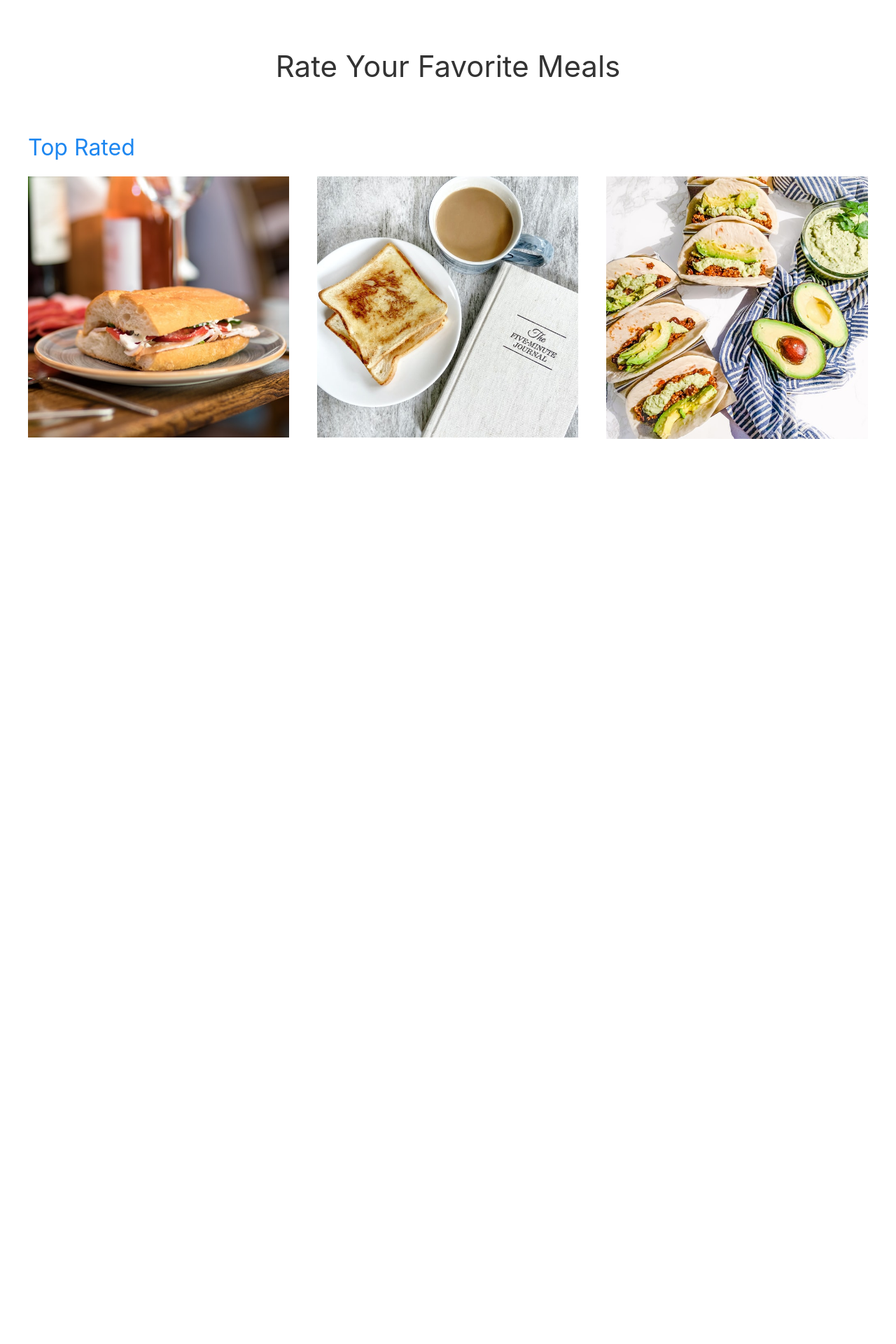
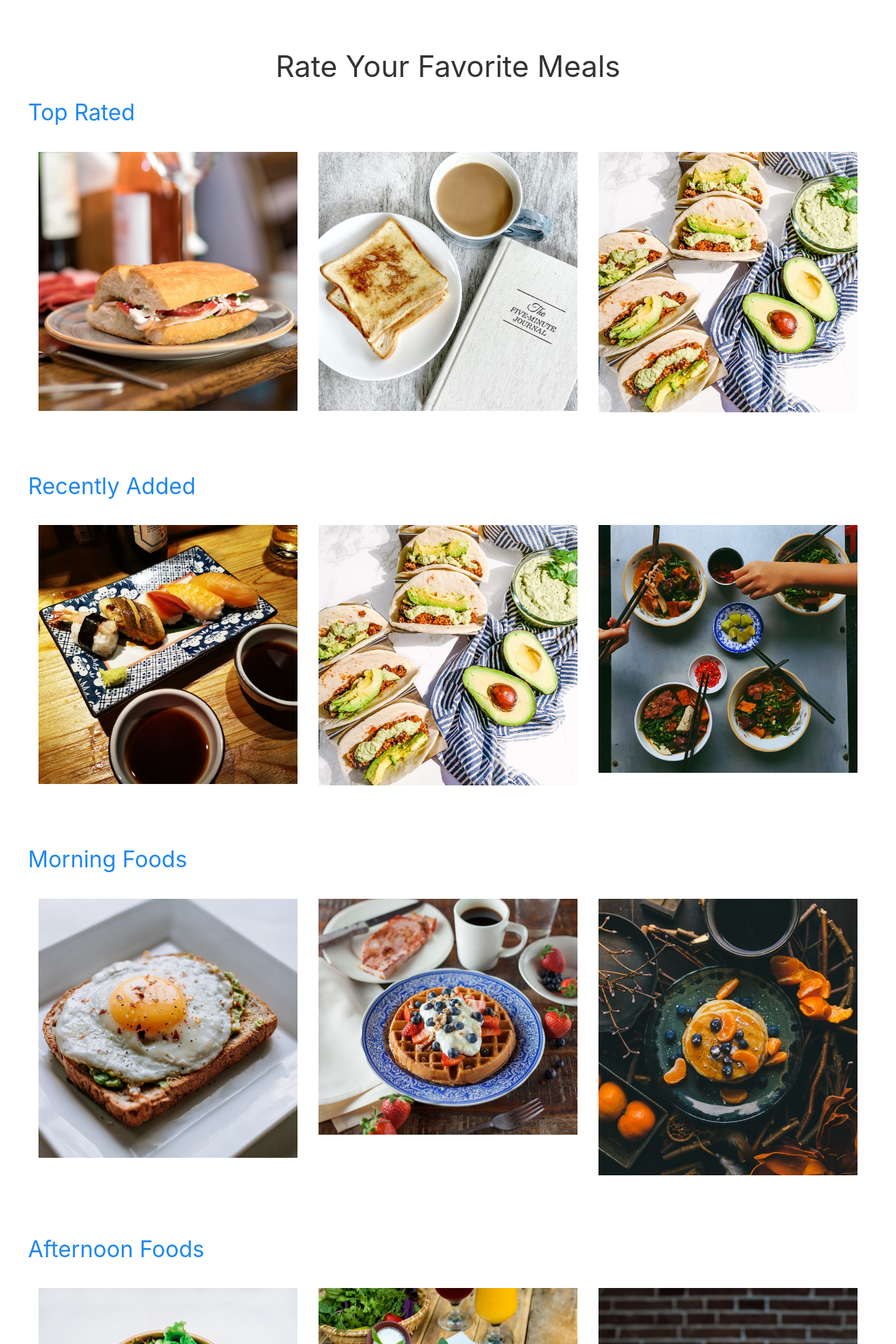
Before and after one commit to AkinoJoey/meal_ratings_site, a Django app: page / in a window 1280 px wide. Shown: the top 1920 px of the page at 70% size. Before the commit the page ends 627 px from the top, so only its background shows below. Run offline with Django 4.2, Linux system fonts and the light colour scheme; data comes from the database, SQL or seed files in the repository; some libraries are stand-ins or nearby versions.

Commit message:
indexのフロントエンドを作成

```diff
--- a/meal_ratings_site/meals/templates/meals/index.html
+++ b/meal_ratings_site/meals/templates/meals/index.html
@@ -15,19 +15,118 @@
 
 <body>
     <div class="uk-container">
-        <h1 class="uk-text-center uk-margin-large-top uk-margin-remove-bottom"><a class="uk-link-reset" href="">Rate Your Favorite Meals</a></h1>
-        <div class="uk-section uk-section-default">
+        <h1 class="uk-text-center uk-margin-large-top"><a class="uk-link-reset" href="">Rate Your Favorite Meals</a></h1>
+        <!-- top rated -->
+        <div class="uk-section uk-padding-remove-top">
             <div class="uk-container">
-                <h2><a  href="#">Top Rated</a></h2>
-                <div class="uk-grid-match uk-child-width-1-3@m" uk-grid>
+                <h2><a href="#">Top Rated</a></h2>
+                <div class="uk-flex uk-flex-around">
                     {% for meal in top3_list %}
-                    <div>
+                    <div class="uk-padding-small">
                         <a href="#"><img src="{% static 'meals/images/' %}{{ meal.imageUrl }}" alt="{{ meal.name }}"></a>
                     </div>
                     {% endfor %}
                 </div>
             </div>
         </div>
+
+        <!-- recently added -->
+        <div class="uk-section uk-padding-remove-top">
+            <div class="uk-container">
+                <h2><a href="#">Recently Added</a></h2>
+                <div class="uk-flex uk-flex-around">
+                    {% for meal in recently_added_list %}
+                    <div class="uk-padding-small">
+                        <a href="#"><img src="{% static 'meals/images/' %}{{ meal.imageUrl }}" alt="{{ meal.name }}"></a>
+                    </div>
+                    {% endfor %}
+                </div>
+            </div>
+        </div>
+        <!-- morning -->
+        <div class="uk-section uk-padding-remove-top">
+            <div class="uk-container">
+                <h2><a href="#">Morning Foods</a></h2>
+                <div class="uk-flex uk-flex-around">
+                    {% for meal in morning_foods_list %}
+                    <div class="uk-padding-small">
+                        <a href="#"><img src="{% static 'meals/images/' %}{{ meal.imageUrl }}" alt="{{ meal.name }}"></a>
+                    </div>
+                    {% endfor %}
+                </div>
+            </div>
+        </div>
+        <!-- afternoon -->
+        <div class="uk-section uk-padding-remove-top">
+            <div class="uk-container">
+                <h2><a href="#">Afternoon Foods</a></h2>
+                <div class="uk-flex uk-flex-around">
+                    {% for meal in afternoon_foods_list %}
+                    <div class="uk-padding-small">
+                        <a href="#"><img src="{% static 'meals/images/' %}{{ meal.imageUrl }}" alt="{{ meal.name }}"></a>
+                    </div>
+                    {% endfor %}
+                </div>
+            </div>
+        </div>
+        <!-- evening -->
+        <div class="uk-section uk-padding-remove-top">
+            <div class="uk-container">
+                <h2><a href="#">Evening Foods</a></h2>
+                <div class="uk-flex uk-flex-around">
+                    {% for meal in evening_foods_list %}
+                    <div class="uk-padding-small">
+                        <a href="#"><img src="{% static 'meals/images/' %}{{ meal.imageUrl }}" alt="{{ meal.name }}"></a>
+                    </div>
+                    {% endfor %}
+                </div>
+            </div>
+        </div>
+
+        <!-- add a new meal -->
+        <div class="uk-section uk-padding-remove-top">
+            <div class="uk-container">
+                <h2>Add a new Meal</h2>
+                <form class="uk-form-stacked">
+
+                    <div class="uk-margin">
+                        <label class="uk-form-label" for="form-stacked-text">Name</label>
+                        <div class="uk-form-controls">
+                            <input class="uk-input" id="form-stacked-text" type="text" placeholder="Hamburger" required>
+                        </div>
+                    </div>
+                    <div class="uk-margin">
+                        <label class="uk-form-label" for="form-stacked-text">Image URL</label>
+                        <div class="uk-form-controls">
+                            <input class="uk-input" id="form-stacked-text" type="text" placeholder="1.jpg" required>
+                        </div>
+                    </div>
+                    <div class="uk-margin">
+                        <label class="uk-form-label" for="form-stacked-text">Country of Origin</label>
+                        <div class="uk-form-controls">
+                            <input class="uk-input" id="form-stacked-text" type="text" placeholder="Germany" required>
+                        </div>
+                    </div>
+                    <div class="uk-margin">
+                        <div class="uk-form-label">Typical Time Eaten</div>
+                        <select class="uk-select" name="typical-meal-time" id="typical-meal-time">
+                            <option value="1">Morning</option>
+                            <option value="2">Afternoon</option>
+                            <option value="3">Evening</option>
+                        </select>
+                    </div>
+                    <div class="uk-margin">
+                        <label class="uk-form-label" for="form-stacked-text">Description</label>
+                        <div class="uk-form-controls">
+                            <input class="uk-input" id="form-stacked-text" type="text" placeholder="Sandwich made with ground beef patty" required>
+                        </div>
+                    </div>
+                    <button class="uk-button uk-button-primary uk-align-center">Submit</button>
+                </form>
+            </div>
+        </div>
     </div>
+
+
 </body>
 </html>
--- a/meal_ratings_site/meals/views.py
+++ b/meal_ratings_site/meals/views.py
@@ -1,13 +1,26 @@
 from django.shortcuts import render
 from django.http import HttpResponse
-from .models import Meal, MealRating
+from .models import Meal
 from django.db.models import Avg
-
 
 
 def index(request):
     top3_list = Meal.objects.annotate(avg_rating=Avg('mealrating__rating')).order_by('-avg_rating').values('name', 'imageUrl')[:3]
+    recently_added_list = Meal.objects.all().order_by('-dateAdded').values('name', 'imageUrl')[:3]
+
+    morning = 1
+    afternoon = 2
+    evening = 3
+
+    morning_foods_list = Meal.objects.filter(typicalMealTime = morning).values('name','imageUrl')[:3]
+    afternoon_foods_list = Meal.objects.filter(typicalMealTime = afternoon).values('name','imageUrl')[:3]
+    evening_foods_list = Meal.objects.filter(typicalMealTime = evening).values('name','imageUrl')[:3]
+
     context = {
-        "top3_list": top3_list
+        'top3_list': top3_list,
+        'recently_added_list' : recently_added_list,
+        'morning_foods_list':morning_foods_list,
+        'afternoon_foods_list':afternoon_foods_list,
+        'evening_foods_list':evening_foods_list
     }
     return render(request, "meals/index.html", context)
```
